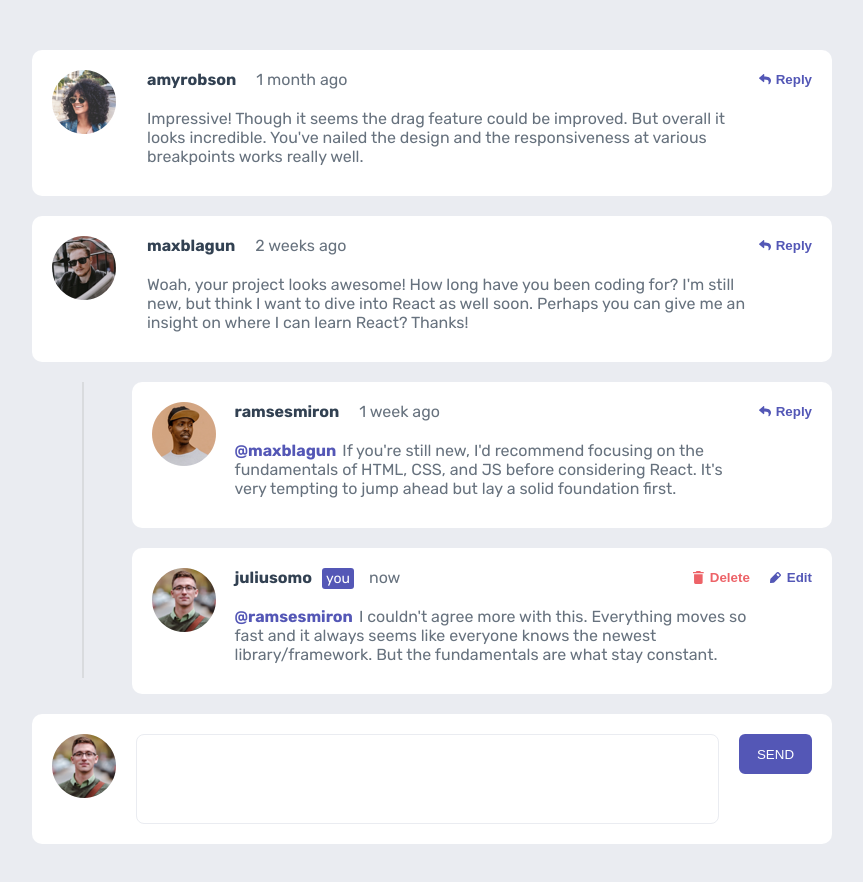
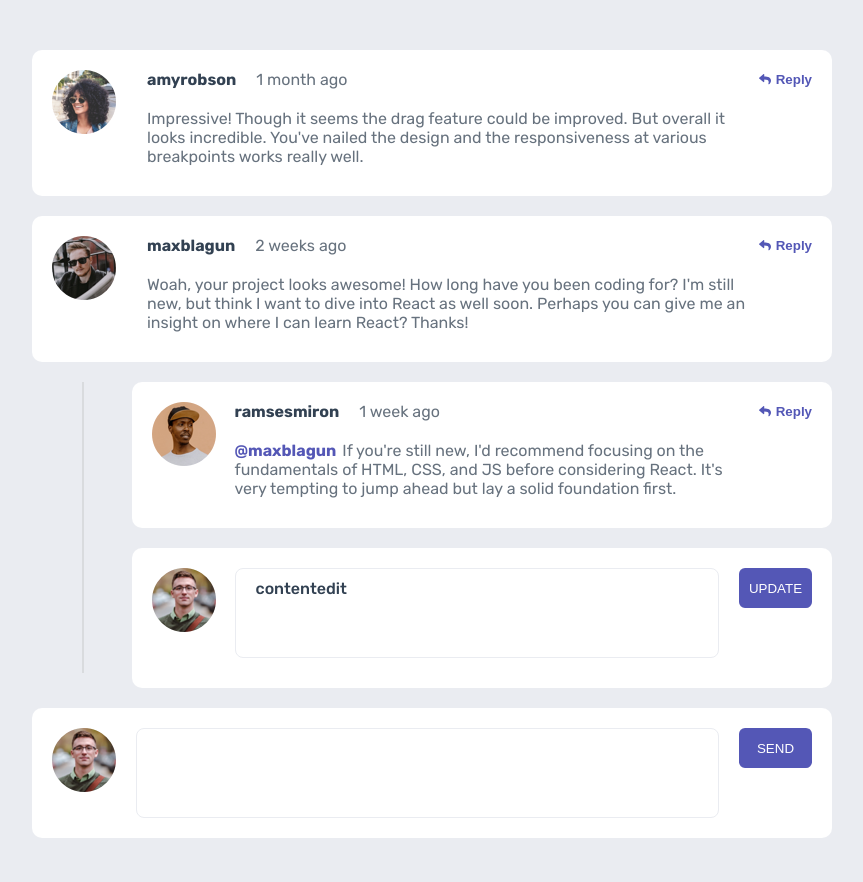
Before and after one commit to Maxim-Pv/interactive-comments, a React (Create React App) app: page / in a window 1280 px wide. Both pictures are taken after a click on the button "Edit". Shown: the top 882 px of the page, without its empty margins (208-1071 px from the left). Built offline with nearby package versions, Linux system fonts and the light colour scheme.

Commit message:
update edit function

```diff
--- a/src/App.js
+++ b/src/App.js
@@ -198,8 +198,6 @@ function App() {
     })
   }
 
-  console.log(jsonData);
-
 
   return (
     <div className='container'>
--- a/src/componentsNew/CommentList.jsx
+++ b/src/componentsNew/CommentList.jsx
@@ -7,7 +7,10 @@ const CommentList = ({ comments, userName, setIsModalOpen,
   const [replyingToReply, setReplyingToReply] = useState(null);
   const [isReplying, setIsReplying] = useState(false);
   const [isReplyingToReply, setIsReplyingToReply] = useState(false);
+
   const [isEditing, setIsEditing] = useState(false);
+  const [editContentId, setEditContentId] = useState(null);
+
 
   const handleReplyToComment = (commentId) => {
     setReplyingToComment((prevReplyingTo) => (prevReplyingTo === commentId ? prevReplyingTo : commentId));
@@ -17,6 +20,7 @@ const CommentList = ({ comments, userName, setIsModalOpen,
   const handleReplyToReply = (replyId) => {
     setReplyingToReply((prevReplyingTo) => (prevReplyingTo === replyId ? prevReplyingTo : replyId))
     setIsReplyingToReply(true)
+    console.log('handleReplyToReply');
   }
 
   const handleDeleteConfirm = (index, indexR) => {
@@ -24,9 +28,12 @@ const CommentList = ({ comments, userName, setIsModalOpen,
     setIsModalOpen(true)
   }
 
-  const handleEdit = () => {
-    setIsEditing(true)
+  const handleEdit = (id) => {
+    setIsEditing(true);
+    setEditContentId(id);
+    // setContentToEdit(content)
   }
+
 
   return (
     <div>
@@ -58,6 +65,7 @@ const CommentList = ({ comments, userName, setIsModalOpen,
               </div>
             </div>
           </div>
+
           {replyingToComment === comment.id &&
             <ReplyTo
               commentId={comment.id}
@@ -65,9 +73,10 @@ const CommentList = ({ comments, userName, setIsModalOpen,
               userName={userName}
               userAvatar={userAvatar}
               isReplying={isReplying}
+              setIsReplying={setIsReplying}
               addReplyToComment={addReplyToComment}
-              setIsReplying={setIsReplying}
-              isEditing={isEditing}
+
+              setEditContentId={setEditContentId}
               setIsEditing={setIsEditing}
             />
           }
@@ -80,7 +89,18 @@ const CommentList = ({ comments, userName, setIsModalOpen,
                     <img className="avatar" src={reply.user.image.webp} alt="avatar"></img>
                     <div>
                       {reply.user.username === userName
-                        ? (<>
+                        ?
+                        (editContentId === reply.id
+                          ? (<ReplyTo
+                              isEditing={isEditing}
+                              isReplying={isReplying}
+                              setIsReplying={setIsReplying}
+                              setIsEditing={setIsEditing}
+                              editContentId={editContentId}
+                              setEditContentId={setEditContentId}
+                            />)
+                          :
+                            (<>
                               <div className="replies-heading">
                                 <div className="replies-heading-content">
                                   <span className="userName currentUserName">{userName}</span>
@@ -96,7 +116,7 @@ const CommentList = ({ comments, userName, setIsModalOpen,
                                         <span className="replyImg deleteImg"></span>
                                         <span>Delete</span>
                                       </button>
-                                    <button className="replyButton" onClick={handleEdit}>
+                                      <button className="replyButton" onClick={() => handleEdit(reply.id, reply.content)}>
                                         <span className="replyImg editImg"></span>
                                         <span>Edit</span>
                                       </button>
@@ -109,6 +129,8 @@ const CommentList = ({ comments, userName, setIsModalOpen,
                                   {reply.content}
                                 </p>
                             </>)
+                          )
+
                         : (<>
                             <div className="replies-heading">
                               <div className="reply-userData">
@@ -126,7 +148,6 @@ const CommentList = ({ comments, userName, setIsModalOpen,
                             </p>
                           </>)
                       }
-
                     </div>
                   </div>
                 </div>
@@ -138,11 +159,20 @@ const CommentList = ({ comments, userName, setIsModalOpen,
                       commentUserName={reply.user.username}
                       replyId={reply.id}
                       userAvatar={userAvatar}
+
+                      isReplying={isReplying}
+                      setIsReplying={setIsReplying}
+
                       isReplyingToReply={isReplyingToReply}
                       setIsReplyingToReply={setIsReplyingToReply}
                       addReplyToReply={addReplyToReply}
+
+                      setIsEditing={setIsEditing}
+                      setEditContentId={setEditContentId}
                     />
                   }
+
+
               </div>
             ))}
           </div>
--- a/src/componentsNew/ReplyTo.jsx
+++ b/src/componentsNew/ReplyTo.jsx
@@ -1,11 +1,18 @@
-import React, { useState } from 'react'
+import React, { useEffect, useState } from 'react'
 
-const ReplyTo = ({ commentUserName, commentId, commentIndex, replyId, userName,
-  userAvatar, addReplyToComment, addReplyToReply, isReplying, setIsReplying,
-  isReplyingToReply, setIsReplyingToReply, isEditing, setIsEditing }) => {
+const ReplyTo = ({
+  commentUserName, commentId, commentIndex,
+  replyId, userName, userAvatar,
+  addReplyToComment, addReplyToReply,
+  isReplying, setIsReplying,
+  isReplyingToReply, setIsReplyingToReply,
+  isEditing, setIsEditing,
+  editContentId, setEditContentId,
+  contentToEdit, setContentToEdit,
+  toEditContent }) => {
 
-  const [commentUserReply, setCommentUserReply] = useState(`@${commentUserName}, `);
-  const [editedContent, setEditedContent] = useState(commentUserReply);
+  const [commentUserReply, setCommentUserReply] = useState(commentUserName ? `@${commentUserName}, `: '' );
+  const [editContent, setEditContent] = useState('contentedit');
 
   const handleChange = (event) => {
     setCommentUserReply(event.target.value);
@@ -16,7 +23,7 @@ const ReplyTo = ({ commentUserName, commentId, commentIndex, replyId, userName,
         commentUserReply.trim() === '') {
         return
     } else {
-
+      setEditContent(commentUserReply)
       console.log(commentUserReply);
       const newReply = {
         id: Date.now(),
@@ -40,27 +47,28 @@ const ReplyTo = ({ commentUserName, commentId, commentIndex, replyId, userName,
         addReplyToReply(commentIndex, commentId, replyId, newReply)
         setIsReplyingToReply(false)
       }
-
-      if (isEditing) {
+    }
+    setCommentUserReply(commentUserReply.substring(`@${commentUserName}, `.length))
+    setEditContentId(null)
+    setEditContent(commentUserReply)
     setIsEditing(false)
-      }
-    }
-    setCommentUserReply(`@${commentUserName}, `)
-
+    // setCommentUserReply(commentUserName ? `@${commentUserName}, `: '')
   }
 
-  // const handleUpdate = () => {
+  const handleUpdate = () => {
+    console.log(commentUserReply);
+    // setCommentUserReply(editContent)
+    // setEditContentId(null)
+    console.log('handleUpdate');
+  }
 
-  // }
-
-
+  console.log(editContent + ' edit');
+  console.log(commentUserReply + '  ReplyTo commentUserReply ');
   return (
     <div>
       {(isReplying || isReplyingToReply) &&
         (<div style={{marginTop: -10 }} className="comments currentUser-content">
           <img className="avatar" src={userAvatar} alt="avatar"></img>
-          {!isEditing
-            ? <>
           <textarea
             className="currentUser-text editedText"
             value={commentUserReply}
@@ -69,21 +77,21 @@ const ReplyTo = ({ commentUserName, commentId, commentIndex, replyId, userName,
           <button className="btn-send" onClick={handleSubmit}>
             REPLY
           </button>
-              </>
-            : <>
+        </div>)
+      }
+      {isEditing &&
+        <div className="currentUser-content update-content">
           <textarea
             className="currentUser-text editedText"
-                  value={commentUserReply}
-                  onChange={(e) => setEditedContent(e.target.value)}
+            value={editContent ? editContent : 'content'}
+            onChange={(e) => setEditContent(e.target.value)}
           />
-                <button className="btn-send" onClick={handleSubmit}>
+          <button className="btn-send" onClick={handleUpdate}>
             UPDATE
           </button>
-              </>
+        </div>
+      }
 
-          }
-        </div>)
-      }
     </div>
 
   )
@@ -91,5 +99,4 @@ const ReplyTo = ({ commentUserName, commentId, commentIndex, replyId, userName,
 
 export default ReplyTo
 
-
-// Убрать `@${commentUserName}, ` в handleSubmit
+// пропадает ответ при попытке редактировать
--- a/src/styles.css
+++ b/src/styles.css
@@ -262,6 +262,12 @@ body {
   padding: 0 10px;
 }
 
+.update-content {
+  margin: unset;
+  padding: unset;
+  grid-template-columns: 5fr .5fr;
+}
+
 .you {
   padding: 2px 4px;
   margin-right: 15px;
```
Lines whose indentation alone changed are shown as unchanged.
